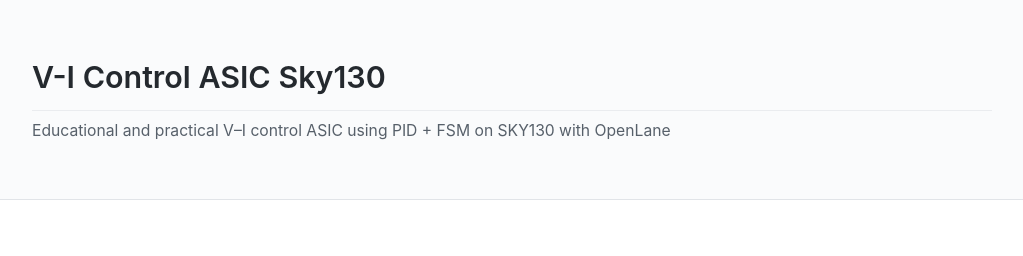
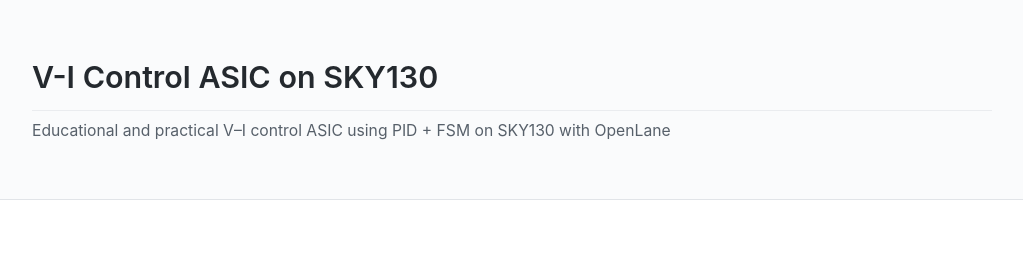
Before and after one commit to Samizo-AITL/vi-control-asic-sky130, a Jekyll site: the page built from index.md, in a window 1280 px wide and 900 px high. Shown: the top 256 px of the window, without its empty margins (128-1151 px from the left). Built offline with Jekyll 4.4.1, drawn with Linux system fonts in a browser that asks for light colours; some of the changed text lies outside the part shown.

```diff
--- a/_config.yml
+++ b/_config.yml
@@ -1,4 +1,4 @@
-title: "V-I Control ASIC Sky130"
+title: "V-I Control ASIC on SKY130"
 description: "Educational and practical V–I control ASIC using PID + FSM on SKY130 with OpenLane"
 lang: en
 
```
